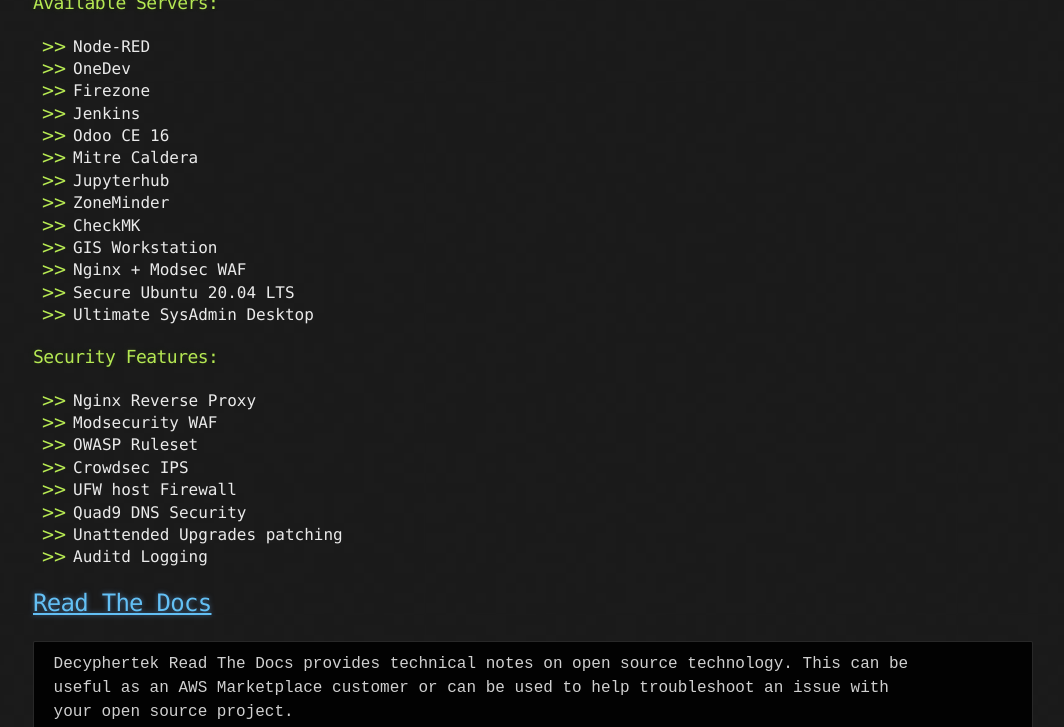
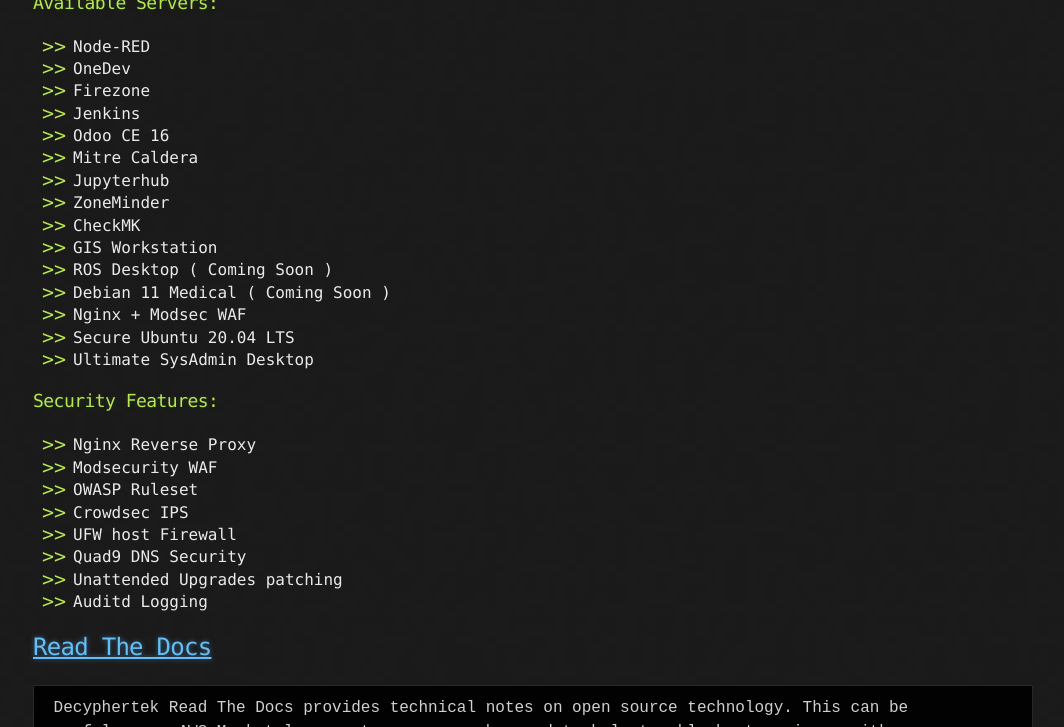
Before and after one commit to decyphertek-io/decyphertek-io.github.io, a Jekyll site: the page built from docs/index.md, in a window 1280 px wide and 900 px high, scrolled down 450 px, cut to the strip 0-727 px from the top of the window. Shown: the whole strip, without its empty margins (107-1171 px from the left). Built offline with Jekyll 4.4.1, drawn with Linux system fonts in a browser that asks for light colours.

Commit message:
decyphertek-io

```diff
--- a/docs/index.md
+++ b/docs/index.md
@@ -22,6 +22,8 @@
 * ZoneMinder
 * CheckMK
 * GIS Workstation
+* ROS Desktop ( Coming Soon )
+* Debian 11 Medical ( Coming Soon )
 * Nginx + Modsec WAF
 * Secure Ubuntu 20.04 LTS
 * Ultimate SysAdmin Desktop
```
